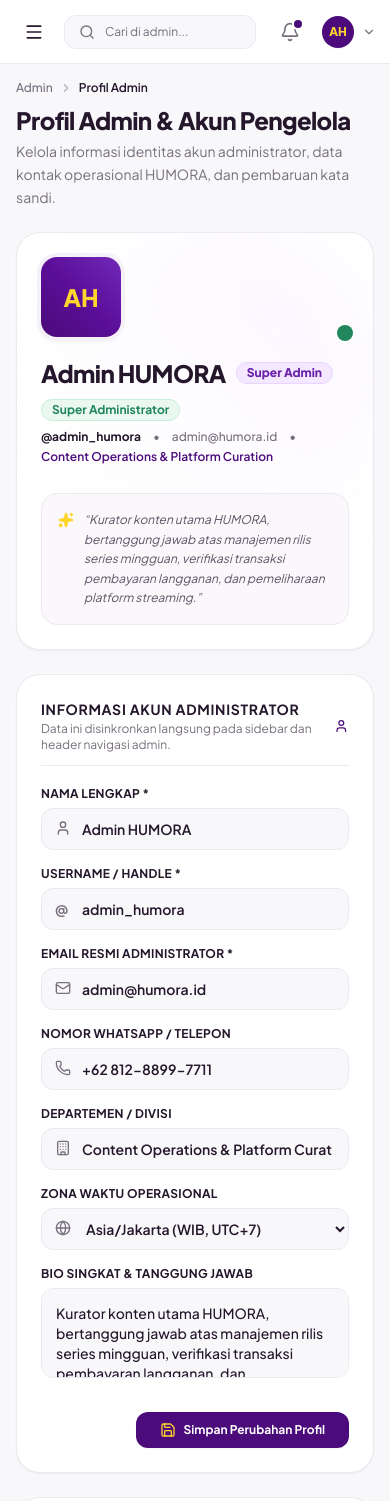
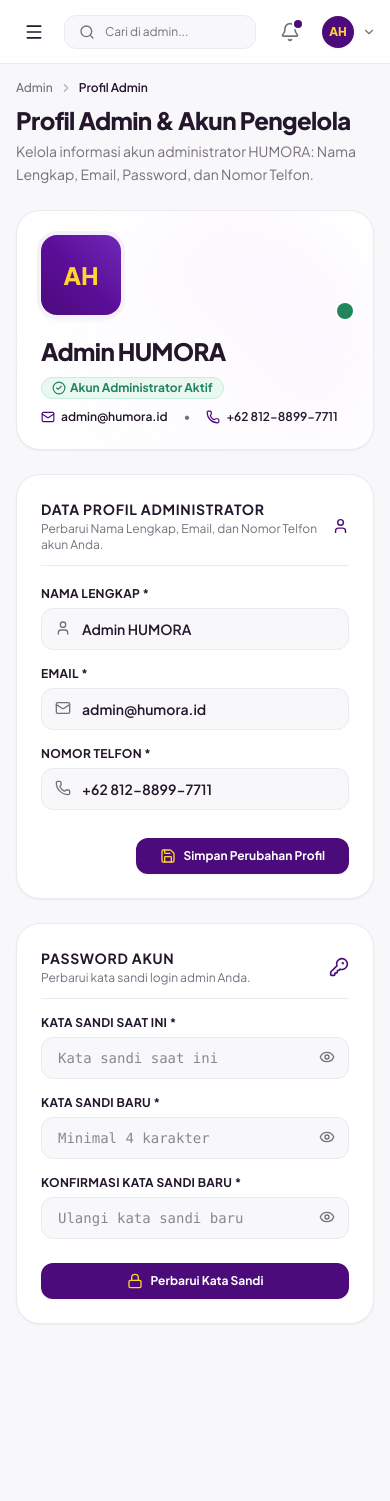
Before and after one commit to ardhikaxx/fe-web-humora, a Next.js app: page /admin/profile in a window 390 px wide. Shown: the top 1501 px of the page. After the commit the page ends 1340 px from the top, so only its background shows below. Built offline with nearby package versions, Linux system fonts and the light colour scheme.

Commit message:
refactor: sesuaikan Profil Admin & Akun Pengelola hanya dengan 4 data (Nama Lengkap, Email, Password, Nomor Telfon)

```diff
--- a/app/admin/profile/page.tsx
+++ b/app/admin/profile/page.tsx
@@ -9,34 +9,30 @@ import {
   Mail,
   Phone,
   KeyRound,
-  Sparkles,
   Save,
-  Globe,
-  Building,
   Eye,
   EyeOff,
+  CheckCircle2,
+  Lock,
 } from 'lucide-react';
 
 export default function AdminProfilePage() {
-  const { adminProfile, updateAdminProfile } = useAdmin();
-  const { success, error } = useToast();
+  const { adminProfile, updateAdminProfile, admins, updateAdmin } = useAdmin();
+  const { success, error: toastError } = useToast();
 
-  // Form states for admin identity
-  const [name, setName] = useState(adminProfile.name);
-  const [username, setUsername] = useState(adminProfile.username);
-  const [email, setEmail] = useState(adminProfile.email);
-  const [phone, setPhone] = useState(adminProfile.phone);
-  const [department, setDepartment] = useState(adminProfile.department);
-  const [timezone, setTimezone] = useState(adminProfile.timezone);
-  const [bio, setBio] = useState(adminProfile.bio);
-  const [avatarInitials, setAvatarInitials] = useState(adminProfile.avatarInitials);
+  // Form states: Nama Lengkap, Email, Nomor Telfon
+  const [name, setName] = useState(adminProfile.name || 'Admin HUMORA');
+  const [email, setEmail] = useState(adminProfile.email || 'admin@humora.id');
+  const [phone, setPhone] = useState(adminProfile.phone || '0812-8899-7711');
+  const [avatarInitials, setAvatarInitials] = useState(adminProfile.avatarInitials || 'AH');
 
-  // Security / Password change states
+  // Password change states
   const [currentPassword, setCurrentPassword] = useState('');
   const [newPassword, setNewPassword] = useState('');
   const [confirmPassword, setConfirmPassword] = useState('');
   const [showCurrentPassword, setShowCurrentPassword] = useState(false);
   const [showNewPassword, setShowNewPassword] = useState(false);
+  const [showConfirmPassword, setShowConfirmPassword] = useState(false);
 
   // Auto calculate initials if admin edits their name
   const handleNameChange = (val: string) => {
@@ -52,44 +48,66 @@ export default function AdminProfilePage() {
   const handleSaveProfile = (e: React.FormEvent) => {
     e.preventDefault();
     if (!name.trim()) {
-      error('Validasi Gagal', 'Nama lengkap administrator tidak boleh kosong.');
+      toastError('Validasi Gagal', 'Nama lengkap administrator tidak boleh kosong.');
       return;
     }
     if (!email.trim() || !email.includes('@')) {
-      error('Validasi Gagal', 'Alamat email administrator tidak valid.');
+      toastError('Validasi Gagal', 'Alamat email administrator tidak valid.');
+      return;
+    }
+    if (!phone.trim()) {
+      toastError('Validasi Gagal', 'Nomor telfon administrator tidak boleh kosong.');
       return;
     }
 
+    const calculatedInitials = avatarInitials.trim().toUpperCase() || 'AH';
+
+    // 1. Update general admin profile state
     updateAdminProfile({
       name: name.trim(),
-      username: username.trim(),
-      email: email.trim(),
+      email: email.trim().toLowerCase(),
       phone: phone.trim(),
-      department: department.trim(),
-      timezone: timezone.trim(),
-      bio: bio.trim(),
-      avatarInitials: avatarInitials.trim().toUpperCase() || 'AH',
+      avatarInitials: calculatedInitials,
     });
+
+    // 2. Sync with primary admin in admins list
+    const primaryAdmin = (admins || []).find((a) => a.isPrimary);
+    if (primaryAdmin) {
+      updateAdmin(primaryAdmin.id, {
+        name: name.trim(),
+        email: email.trim().toLowerCase(),
+        phone: phone.trim(),
+        avatarInitials: calculatedInitials,
+      });
+    }
 
     success(
       'Profil Admin Diperbarui',
-      'Perubahan identitas dan informasi akun administrator berhasil disimpan.'
+      'Data Nama Lengkap, Email, dan Nomor Telfon berhasil disimpan.'
     );
   };
 
   const handleChangePassword = (e: React.FormEvent) => {
     e.preventDefault();
     if (!currentPassword) {
-      error('Kata Sandi Kosong', 'Harap masukkan kata sandi saat ini.');
+      toastError('Kata Sandi Kosong', 'Harap masukkan kata sandi saat ini.');
       return;
     }
-    if (newPassword.length < 8) {
-      error('Kata Sandi Kurang Kuat', 'Kata sandi baru minimal harus 8 karakter.');
+    if (newPassword.length < 4) {
+      toastError('Kata Sandi Kurang', 'Kata sandi baru minimal harus 4 karakter.');
       return;
     }
     if (newPassword !== confirmPassword) {
-      error('Konfirmasi Tidak Cocok', 'Konfirmasi kata sandi baru tidak sesuai.');
+      toastError('Konfirmasi Tidak Cocok', 'Konfirmasi kata sandi baru tidak sesuai.');
       return;
+    }
+
+    // Sync new password to primary admin in admins list
+    const primaryAdmin = (admins || []).find((a) => a.isPrimary);
+    if (primaryAdmin) {
+      updateAdmin(primaryAdmin.id, {
+        password: newPassword,
+      });
     }
 
     setCurrentPassword('');
@@ -106,18 +124,18 @@ export default function AdminProfilePage() {
       {/* Page Header */}
       <PageHeader
         title="Profil Admin & Akun Pengelola"
-        description="Kelola informasi identitas akun administrator, data kontak operasional HUMORA, dan pembaruan kata sandi."
+        description="Kelola informasi akun administrator HUMORA: Nama Lengkap, Email, Password, dan Nomor Telfon."
         breadcrumbs={[{ label: 'Profil Admin' }]}
       />
 
       {/* Bento Grid Layout */}
       <div className="grid grid-cols-1 lg:grid-cols-3 gap-6">
         {/* Bento Cell 1 (Span 3 cols): Profile Overview Hero Card */}
-        <div className="lg:col-span-3 bg-white rounded-3xl border border-[#EEE8F0] p-6 sm:p-7 shadow-xs relative overflow-hidden flex flex-col justify-between gap-6 transition-all hover:border-[#D8B4FE]/70">
+        <div className="lg:col-span-3 bg-white rounded-3xl border border-[#EEE8F0] p-6 sm:p-7 shadow-xs relative overflow-hidden flex flex-col justify-between gap-5 transition-all hover:border-[#D8B4FE]/70">
           {/* Subtle Ambient Glow Decoration */}
           <div className="absolute top-0 right-0 w-80 h-80 bg-gradient-to-bl from-[#F3E8FF]/60 via-[#FAF5FF]/30 to-transparent pointer-events-none rounded-full blur-2xl" />
 
-          {/* Profile Identity Top Row */}
+          {/* Profile Identity Row */}
           <div className="relative flex flex-col sm:flex-row sm:items-center gap-5">
             {/* Avatar Box */}
             <div className="relative shrink-0">
@@ -126,45 +144,38 @@ export default function AdminProfilePage() {
               </div>
               <span
                 className="absolute -bottom-1 -right-1 w-4 h-4 rounded-full bg-[#21865B] ring-2 ring-white shadow-xs"
+                title="Status Aktif"
               />
             </div>
 
-            {/* Profile Info */}
-            <div className="min-w-0 flex-1 space-y-2">
+            {/* Profile Info: Nama Lengkap, Email, Nomor Telfon */}
+            <div className="min-w-0 flex-1 space-y-1.5">
               <div className="flex flex-wrap items-center gap-2.5">
                 <h2 className="text-2xl sm:text-3xl font-black text-[#24172B] tracking-tight">
                   {name || 'Admin HUMORA'}
                 </h2>
-                <span className="px-2.5 py-0.5 rounded-full text-xs font-extrabold bg-[#F3E8FF] text-[#6B21A8] border border-[#E9D5FF]">
-                  {adminProfile.roleBadge || 'Content Admin'}
-                </span>
-                <span className="px-2.5 py-0.5 rounded-full text-xs font-bold bg-[#EAF8F1] text-[#21865B] border border-[#C6EFD9]">
-                  {adminProfile.role}
+                <span className="px-2.5 py-0.5 rounded-full text-xs font-bold bg-[#EAF8F1] text-[#21865B] border border-[#C6EFD9] flex items-center gap-1">
+                  <CheckCircle2 className="w-3.5 h-3.5" />
+                  <span>Akun Administrator Aktif</span>
                 </span>
               </div>
 
-              <div className="flex flex-wrap items-center gap-x-3 gap-y-1 text-xs text-[#786F7D] font-medium">
-                <span className="text-[#24172B] font-bold">@{username || 'admin_humora'}</span>
+              <div className="flex flex-wrap items-center gap-x-4 gap-y-1 text-xs text-[#786F7D] font-medium pt-1">
+                <span className="flex items-center gap-1.5 text-[#24172B] font-semibold">
+                  <Mail className="w-3.5 h-3.5 text-[#4B0B7A]" />
+                  <span>{email || 'admin@humora.id'}</span>
+                </span>
                 <span>•</span>
-                <span>{email || 'admin@humora.id'}</span>
-                <span>•</span>
-                <span className="text-[#4B0B7A] font-semibold">{department || 'Content Operations'}</span>
+                <span className="flex items-center gap-1.5 text-[#24172B] font-semibold">
+                  <Phone className="w-3.5 h-3.5 text-[#4B0B7A]" />
+                  <span>{phone || '0812-8899-7711'}</span>
+                </span>
+              </div>
             </div>
           </div>
         </div>
 
-          {/* Bio Quote */}
-          {bio && (
-            <div className="relative pt-1">
-              <div className="p-4 rounded-2xl bg-[#FAF8FB] border border-[#EEE8F0] text-xs sm:text-sm text-[#5B5263] leading-relaxed italic flex items-start gap-2.5">
-                <Sparkles className="w-4 h-4 text-[#FFD52E] shrink-0 mt-0.5 fill-[#FFD52E]" />
-                <span>&ldquo;{bio}&rdquo;</span>
-              </div>
-            </div>
-          )}
-        </div>
-
-        {/* Bento Cell 3 (Span 2 cols): Form Edit Informasi Akun */}
+        {/* Bento Cell 2 (Span 2 cols): Form Edit 3 Data: Nama Lengkap, Email, Nomor Telfon */}
         <div className="lg:col-span-2">
           <form
             onSubmit={handleSaveProfile}
@@ -173,17 +184,17 @@ export default function AdminProfilePage() {
             <div className="flex items-center justify-between pb-3 border-b border-[#EEE8F0]">
               <div>
                 <h3 className="text-sm font-bold text-[#24172B] uppercase tracking-wider">
-                  Informasi Akun Administrator
+                  Data Profil Administrator
                 </h3>
                 <p className="text-xs text-[#786F7D] mt-0.5">
-                  Data ini disinkronkan langsung pada sidebar dan header navigasi admin.
+                  Perbarui Nama Lengkap, Email, dan Nomor Telfon akun Anda.
                 </p>
               </div>
               <User className="w-5 h-5 text-[#4B0B7A]" />
             </div>
 
-            <div className="grid grid-cols-1 sm:grid-cols-2 gap-4">
-              {/* Nama Lengkap */}
+            <div className="space-y-4">
+              {/* 1. Nama Lengkap */}
               <div>
                 <label className="block text-xs font-bold text-[#24172B] uppercase tracking-wide mb-1.5">
                   Nama Lengkap *
@@ -193,131 +204,64 @@ export default function AdminProfilePage() {
                     type="text"
                     value={name}
                     onChange={(e) => handleNameChange(e.target.value)}
-                    placeholder="e.g. Admin HUMORA"
-                    className="w-full bg-[#F8F7FA] border border-[#EEE8F0] rounded-xl px-4 py-2.5 text-sm font-semibold text-[#24172B] focus:outline-none focus:border-[#4B0B7A] focus:bg-white transition-all pl-10"
+                    placeholder="Contoh: Admin HUMORA"
+                    className="w-full bg-[#F8F7FA] border border-[#EEE8F0] rounded-xl px-4 py-2.5 text-sm font-semibold text-[#24172B] focus:outline-hidden focus:border-[#4B0B7A] focus:bg-white transition-all pl-10"
                     required
                   />
                   <User className="w-4 h-4 text-[#786F7D] absolute left-3.5 top-3" />
                 </div>
               </div>
 
-              {/* Username */}
+              {/* 2. Email */}
               <div>
                 <label className="block text-xs font-bold text-[#24172B] uppercase tracking-wide mb-1.5">
-                  Username / Handle *
-                </label>
-                <div className="relative">
-                  <input
-                    type="text"
-                    value={username}
-                    onChange={(e) => setUsername(e.target.value)}
-                    placeholder="e.g. admin_humora"
-                    className="w-full bg-[#F8F7FA] border border-[#EEE8F0] rounded-xl px-4 py-2.5 text-sm font-semibold text-[#24172B] focus:outline-none focus:border-[#4B0B7A] focus:bg-white transition-all pl-10"
-                    required
-                  />
-                  <span className="text-[#786F7D] font-bold text-sm absolute left-3.5 top-2.5">@</span>
-                </div>
-              </div>
-
-              {/* Email */}
-              <div>
-                <label className="block text-xs font-bold text-[#24172B] uppercase tracking-wide mb-1.5">
-                  Email Resmi Administrator *
+                  Email *
                 </label>
                 <div className="relative">
                   <input
                     type="email"
                     value={email}
                     onChange={(e) => setEmail(e.target.value)}
-                    placeholder="e.g. admin@humora.id"
-                    className="w-full bg-[#F8F7FA] border border-[#EEE8F0] rounded-xl px-4 py-2.5 text-sm font-semibold text-[#24172B] focus:outline-none focus:border-[#4B0B7A] focus:bg-white transition-all pl-10"
+                    placeholder="Contoh: admin@humora.id"
+                    className="w-full bg-[#F8F7FA] border border-[#EEE8F0] rounded-xl px-4 py-2.5 text-sm font-semibold text-[#24172B] focus:outline-hidden focus:border-[#4B0B7A] focus:bg-white transition-all pl-10"
                     required
                   />
                   <Mail className="w-4 h-4 text-[#786F7D] absolute left-3.5 top-3" />
                 </div>
               </div>
 
-              {/* Telepon */}
+              {/* 3. Nomor Telfon */}
               <div>
                 <label className="block text-xs font-bold text-[#24172B] uppercase tracking-wide mb-1.5">
-                  Nomor WhatsApp / Telepon
+                  Nomor Telfon *
                 </label>
                 <div className="relative">
                   <input
                     type="text"
                     value={phone}
                     onChange={(e) => setPhone(e.target.value)}
-                    placeholder="e.g. +62 812-8899-7711"
-                    className="w-full bg-[#F8F7FA] border border-[#EEE8F0] rounded-xl px-4 py-2.5 text-sm font-semibold text-[#24172B] focus:outline-none focus:border-[#4B0B7A] focus:bg-white transition-all pl-10"
+                    placeholder="Contoh: 0812-8899-7711"
+                    className="w-full bg-[#F8F7FA] border border-[#EEE8F0] rounded-xl px-4 py-2.5 text-sm font-semibold text-[#24172B] focus:outline-hidden focus:border-[#4B0B7A] focus:bg-white transition-all pl-10"
+                    required
                   />
                   <Phone className="w-4 h-4 text-[#786F7D] absolute left-3.5 top-3" />
                 </div>
-              </div>
-
-              {/* Departemen */}
-              <div>
-                <label className="block text-xs font-bold text-[#24172B] uppercase tracking-wide mb-1.5">
-                  Departemen / Divisi
-                </label>
-                <div className="relative">
-                  <input
-                    type="text"
-                    value={department}
-                    onChange={(e) => setDepartment(e.target.value)}
-                    placeholder="e.g. Content Operations"
-                    className="w-full bg-[#F8F7FA] border border-[#EEE8F0] rounded-xl px-4 py-2.5 text-sm font-semibold text-[#24172B] focus:outline-none focus:border-[#4B0B7A] focus:bg-white transition-all pl-10"
-                  />
-                  <Building className="w-4 h-4 text-[#786F7D] absolute left-3.5 top-3" />
-                </div>
-              </div>
-
-              {/* Zona Waktu */}
-              <div>
-                <label className="block text-xs font-bold text-[#24172B] uppercase tracking-wide mb-1.5">
-                  Zona Waktu Operasional
-                </label>
-                <div className="relative">
-                  <select
-                    value={timezone}
-                    onChange={(e) => setTimezone(e.target.value)}
-                    className="w-full bg-[#F8F7FA] border border-[#EEE8F0] rounded-xl px-4 py-2.5 text-sm font-semibold text-[#24172B] focus:outline-none focus:border-[#4B0B7A] focus:bg-white transition-all pl-10"
-                  >
-                    <option value="Asia/Jakarta (WIB, UTC+7)">Asia/Jakarta (WIB, UTC+7)</option>
-                    <option value="Asia/Makassar (WITA, UTC+8)">Asia/Makassar (WITA, UTC+8)</option>
-                    <option value="Asia/Jayapura (WIT, UTC+9)">Asia/Jayapura (WIT, UTC+9)</option>
-                    <option value="Asia/Singapore (SGT, UTC+8)">Asia/Singapore (SGT, UTC+8)</option>
-                  </select>
-                  <Globe className="w-4 h-4 text-[#786F7D] absolute left-3.5 top-3" />
-                </div>
-              </div>
-
-              {/* Bio Singkat */}
-              <div className="sm:col-span-2">
-                <label className="block text-xs font-bold text-[#24172B] uppercase tracking-wide mb-1.5">
-                  Bio Singkat & Tanggung Jawab
-                </label>
-                <textarea
-                  rows={3}
-                  value={bio}
-                  onChange={(e) => setBio(e.target.value)}
-                  placeholder="Tuliskan ringkasan peran dan tanggung jawab Anda di platform HUMORA..."
-                  className="w-full bg-[#F8F7FA] border border-[#EEE8F0] rounded-xl p-3.5 text-sm font-medium text-[#24172B] focus:outline-none focus:border-[#4B0B7A] focus:bg-white transition-all resize-none"
-                />
               </div>
             </div>
 
             <div className="pt-2 flex justify-end">
               <button
                 type="submit"
-                className="inline-flex items-center gap-2 px-6 py-2.5 rounded-xl bg-[#4B0B7A] hover:bg-[#3B0762] text-xs font-bold text-white transition-all shadow-xs"
+                className="inline-flex items-center gap-2 px-6 py-2.5 rounded-xl bg-[#4B0B7A] hover:bg-[#3B0762] text-xs font-bold text-white transition-all shadow-xs cursor-pointer"
               >
-                <Save className="w-4 h-4 text-[#FFD52E]" /> Simpan Perubahan Profil
+                <Save className="w-4 h-4 text-[#FFD52E]" />
+                <span>Simpan Perubahan Profil</span>
               </button>
             </div>
           </form>
         </div>
 
-        {/* Bento Cell 4 (Span 1 col): Ganti Kata Sandi Card */}
+        {/* Bento Cell 3 (Span 1 col): Form Ubah Password */}
         <div>
           <form
             onSubmit={handleChangePassword}
@@ -326,10 +270,10 @@ export default function AdminProfilePage() {
             <div className="flex items-center justify-between pb-3 border-b border-[#EEE8F0]">
               <div>
                 <h3 className="text-sm font-bold text-[#24172B] uppercase tracking-wider">
-                  Ganti Kata Sandi
+                  Password Akun
                 </h3>
                 <p className="text-xs text-[#786F7D] mt-0.5">
-                  Perbarui kata sandi akun administrator.
+                  Perbarui kata sandi login admin Anda.
                 </p>
               </div>
               <KeyRound className="w-5 h-5 text-[#4B0B7A]" />
@@ -345,7 +289,8 @@ export default function AdminProfilePage() {
                   value={currentPassword}
                   onChange={(e) => setCurrentPassword(e.target.value)}
                   placeholder="Kata sandi saat ini"
-                  className="w-full bg-[#F8F7FA] border border-[#EEE8F0] rounded-xl px-4 py-2.5 text-sm font-medium text-[#24172B] focus:outline-none focus:border-[#4B0B7A] focus:bg-white transition-all pr-10"
+                  className="w-full bg-[#F8F7FA] border border-[#EEE8F0] rounded-xl px-4 py-2.5 text-sm font-medium text-[#24172B] focus:outline-hidden focus:border-[#4B0B7A] focus:bg-white transition-all pr-10 font-mono"
+                  required
                 />
                 <button
                   type="button"
@@ -366,8 +311,9 @@ export default function AdminProfilePage() {
                   type={showNewPassword ? 'text' : 'password'}
                   value={newPassword}
                   onChange={(e) => setNewPassword(e.target.value)}
-                  placeholder="Minimal 8 karakter"
-                  className="w-full bg-[#F8F7FA] border border-[#EEE8F0] rounded-xl px-4 py-2.5 text-sm font-medium text-[#24172B] focus:outline-none focus:border-[#4B0B7A] focus:bg-white transition-all pr-10"
+                  placeholder="Minimal 4 karakter"
+                  className="w-full bg-[#F8F7FA] border border-[#EEE8F0] rounded-xl px-4 py-2.5 text-sm font-medium text-[#24172B] focus:outline-hidden focus:border-[#4B0B7A] focus:bg-white transition-all pr-10 font-mono"
+                  required
                 />
                 <button
                   type="button"
@@ -383,51 +329,32 @@ export default function AdminProfilePage() {
               <label className="block text-xs font-bold text-[#24172B] uppercase tracking-wide mb-1.5">
                 Konfirmasi Kata Sandi Baru *
               </label>
+              <div className="relative">
                 <input
-                type={showNewPassword ? 'text' : 'password'}
+                  type={showConfirmPassword ? 'text' : 'password'}
                   value={confirmPassword}
                   onChange={(e) => setConfirmPassword(e.target.value)}
                   placeholder="Ulangi kata sandi baru"
-                className="w-full bg-[#F8F7FA] border border-[#EEE8F0] rounded-xl px-4 py-2.5 text-sm font-medium text-[#24172B] focus:outline-none focus:border-[#4B0B7A] focus:bg-white transition-all"
+                  className="w-full bg-[#F8F7FA] border border-[#EEE8F0] rounded-xl px-4 py-2.5 text-sm font-medium text-[#24172B] focus:outline-hidden focus:border-[#4B0B7A] focus:bg-white transition-all pr-10 font-mono"
+                  required
                 />
-            </div>
-
-            {newPassword && (
-              <div className="p-3 bg-[#FAF8FB] rounded-xl border border-[#EEE8F0] space-y-1.5">
-                <div className="flex items-center justify-between text-xs font-semibold">
-                  <span className="text-[#786F7D]">Kekuatan:</span>
-                  <span
-                    className={
-                      newPassword.length >= 10
-                        ? 'text-[#21865B]'
-                        : newPassword.length >= 8
-                        ? 'text-[#E58A16]'
-                        : 'text-[#D94152]'
-                    }
+                <button
+                  type="button"
+                  onClick={() => setShowConfirmPassword(!showConfirmPassword)}
+                  className="absolute right-3.5 top-3 text-[#786F7D] hover:text-[#24172B]"
                 >
-                    {newPassword.length >= 10 ? 'Kuat & Aman' : newPassword.length >= 8 ? 'Sedang' : 'Terlalu Pendek'}
-                  </span>
-                </div>
-                <div className="w-full h-1.5 bg-[#EEE8F0] rounded-full overflow-hidden">
-                  <div
-                    className={`h-full transition-all duration-300 ${
-                      newPassword.length >= 10
-                        ? 'w-full bg-[#21865B]'
-                        : newPassword.length >= 8
-                        ? 'w-2/3 bg-[#E58A16]'
-                        : 'w-1/3 bg-[#D94152]'
-                    }`}
-                  />
+                  {showConfirmPassword ? <EyeOff className="w-4 h-4" /> : <Eye className="w-4 h-4" />}
+                </button>
               </div>
             </div>
-            )}
 
             <div className="pt-2">
               <button
                 type="submit"
-                className="w-full inline-flex items-center justify-center gap-2 px-5 py-2.5 rounded-xl bg-[#4B0B7A] hover:bg-[#3B0762] text-xs font-bold text-white transition-all shadow-xs"
+                className="w-full inline-flex items-center justify-center gap-2 px-5 py-2.5 rounded-xl bg-[#4B0B7A] hover:bg-[#3B0762] text-xs font-bold text-white transition-all shadow-xs cursor-pointer"
               >
-                <KeyRound className="w-4 h-4 text-[#FFD52E]" /> Perbarui Kata Sandi
+                <Lock className="w-4 h-4 text-[#FFD52E]" />
+                <span>Perbarui Kata Sandi</span>
               </button>
             </div>
           </form>
--- a/components/layout/AdminSidebar.tsx
+++ b/components/layout/AdminSidebar.tsx
@@ -194,7 +194,7 @@ export function AdminSidebar({
                 <Shield className="w-3 h-3 text-[#4B0B7A] shrink-0" />
               </div>
               <p className="text-[10px] text-[#786F7D] truncate mt-0.5 flex items-center gap-1">
-                <Sparkles className="w-2.5 h-2.5 text-[#E58A16]" /> {adminProfile.roleBadge || adminProfile.role}
+                <Sparkles className="w-2.5 h-2.5 text-[#E58A16]" /> {adminProfile.roleBadge || adminProfile.role || 'Pengelola Portal'}
               </p>
             </div>
           )}
--- a/components/layout/AdminTopbar.tsx
+++ b/components/layout/AdminTopbar.tsx
@@ -140,7 +140,7 @@ export function AdminTopbar({ onOpenMobileSidebar }: AdminTopbarProps) {
                   <p className="text-xs font-bold text-[#24172B]">{adminProfile.name}</p>
                   <p className="text-[11px] text-[#786F7D]">{adminProfile.email}</p>
                   <span className="inline-block mt-1 px-2 py-0.5 rounded text-[10px] font-bold bg-[#F3E8FF] text-[#6B21A8]">
-                    {adminProfile.roleBadge || adminProfile.role}
+                    {adminProfile.roleBadge || adminProfile.role || 'Pengelola Portal'}
                   </span>
                 </div>
 
--- a/lib/types/admin.ts
+++ b/lib/types/admin.ts
@@ -186,19 +186,20 @@ export interface AdminSettingsConfig {
 }
 
 export interface AdminProfileConfig {
-  name: string;
-  username: string;
-  email: string;
-  phone: string;
-  role: string;
-  roleBadge: string;
-  department: string;
-  bio: string;
-  timezone: string;
+  name: string; // Nama Lengkap
+  email: string; // Email
+  phone: string; // Nomor Telfon
+  password?: string; // Password
   avatarInitials: string;
+  username?: string;
+  role?: string;
+  roleBadge?: string;
+  department?: string;
+  bio?: string;
+  timezone?: string;
   avatarUrl?: string;
-  joinedDate: string;
-  lastLogin: string;
+  joinedDate?: string;
+  lastLogin?: string;
 }
 
 export interface AdminAccount {
```
Lines whose indentation alone changed are shown as unchanged.
